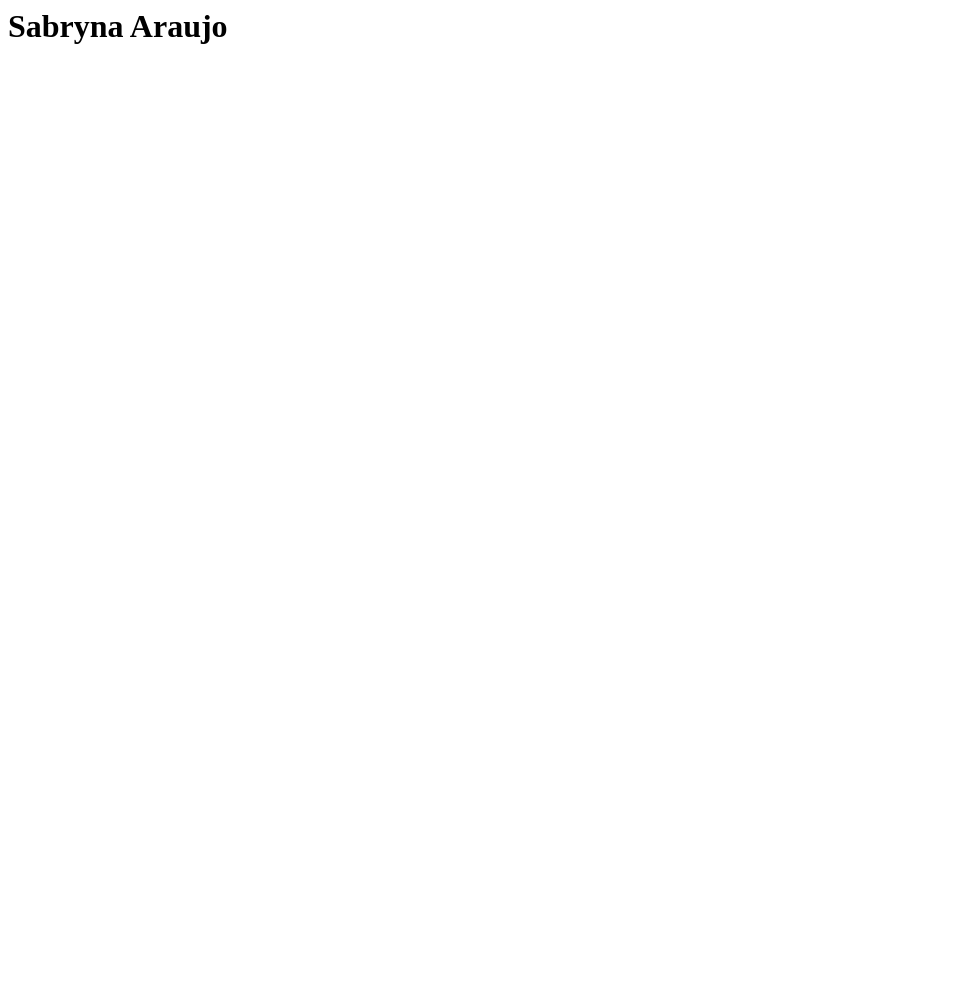
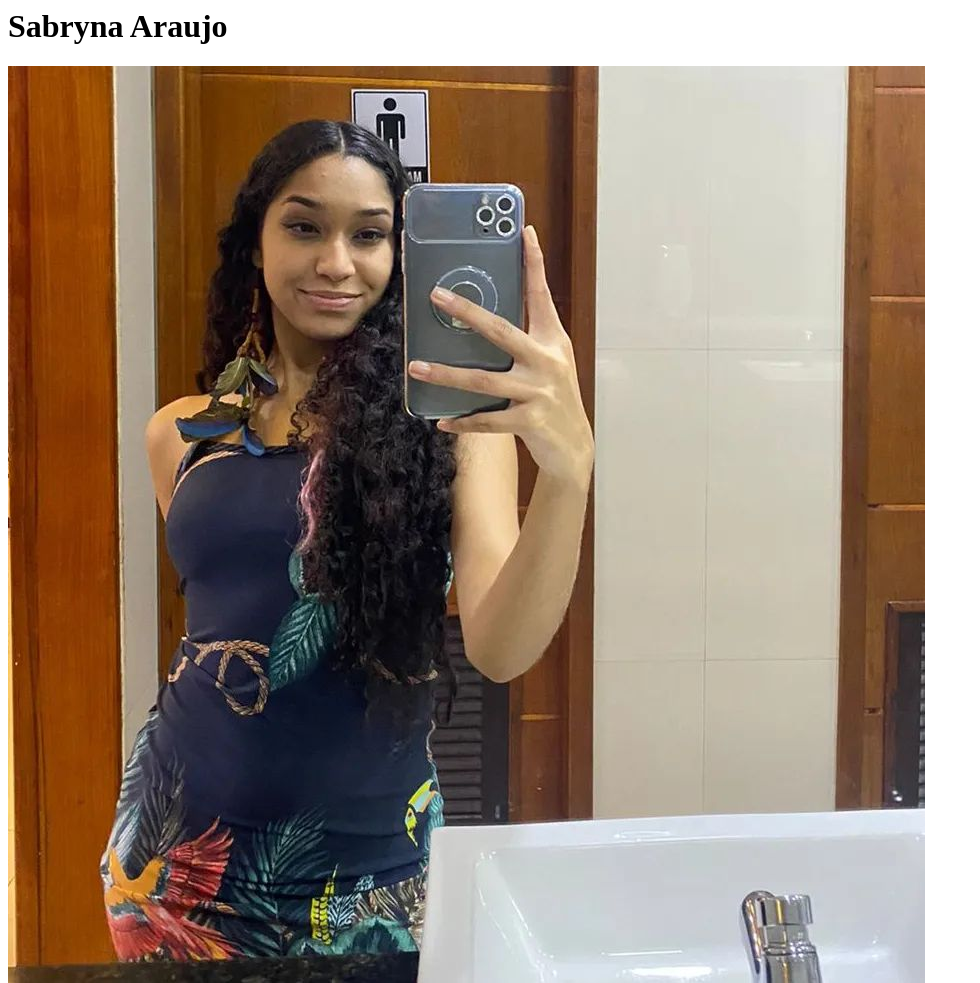
Before and after one commit to Sabrynaa12/primeirapagina, a plain HTML site: page index.html in a window 1280 px wide. Shown: the whole page, without its empty margins (0-980 px from the left). Before the commit the page ends 800 px from the top, so only its background shows below. Drawn offline with Linux system fonts and the light colour scheme.

Commit message:
Update index.html

```diff
--- a/index.html
+++ b/index.html
@@ -4,5 +4,6 @@
 </head>
 <body>
 <h1>Sabryna Araujo</h1>
-</bory>
+  <img src="291931767_1037630827116738_5229763572819259077_n.jpg">
+</body>
 </html>
```
